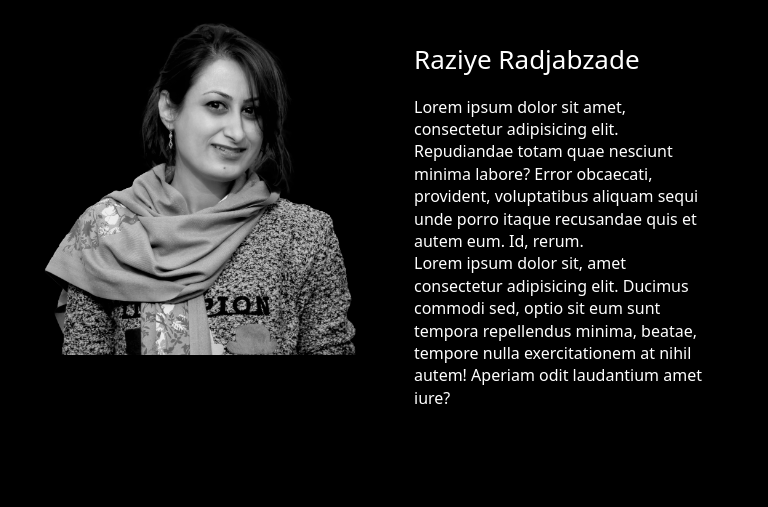
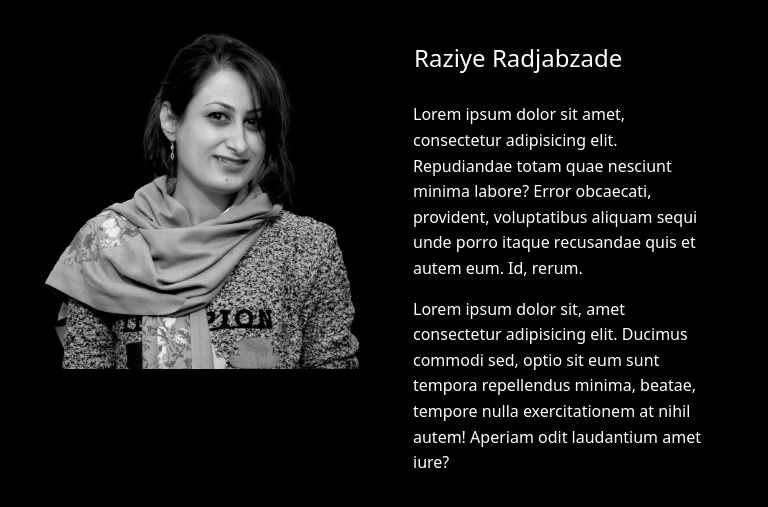
Before and after one commit to Raziyehh/Raziye-portfolio, a plain HTML site: page about.html in a window 768 px wide. Shown: the part 51-558 px from the top of the page. Drawn offline with nearby package versions, Linux system fonts and the light colour scheme; a web font is replaced by a local one.

Commit message:
make about page more mobile friendly

```diff
--- a/about.html
+++ b/about.html
@@ -104,7 +104,7 @@
               provident, voluptatibus aliquam sequi unde porro itaque recusandae
               quis et autem eum. Id, rerum.
             </p>
-            <p>
+            <p class="about-paragraph-bottom">
               Lorem ipsum dolor sit, amet consectetur adipisicing elit. Ducimus
               commodi sed, optio sit eum sunt tempora repellendus minima,
               beatae, tempore nulla exercitationem at nihil autem! Aperiam odit
--- a/styles/style.css
+++ b/styles/style.css
@@ -95,6 +95,7 @@ body.about-page {
 }
 
 article h2 {
+  padding-top: 30px;
   margin: 0 25px;
   padding-top: 100px;
   font-size: 30px;
@@ -103,16 +104,18 @@ article h2 {
 }
 
 article p {
+  padding-top: 15px;
   margin: 0 25px;
   font-size: 18px;
   font-weight: 300;
-  line-height: 1.4;
+  line-height: 1.6;
   color: var(--font-color);
 }
 
 .personal-pic {
+  pointer-events: none;
   padding-top: 40px;
-  width: 500px;
+  max-width: 450px;
   height: auto;
 }
 
@@ -186,19 +189,22 @@ article p {
 
 @media (min-width: 768px) and (max-width: 991.98px) {
   .personal-pic {
-    padding-top: 60px;
+    padding-top: 70px;
     display: block;
     margin: 0 auto;
-    width: 350px;
+    width: 340px;
     height: auto;
   }
   article h2 {
-    margin: 0 18px 15px 18px;
+    margin: 0 18px 10px 18px;
     padding-top: 90px;
-    font-size: 26px;
+    font-size: 24px;
   }
   article p {
-    margin: 0 18px;
+    margin: 0 17px;
     font-size: 16px;
   }
+  .about-paragraph-bottom {
+    margin-bottom: 15px;
+  }
 }
```
